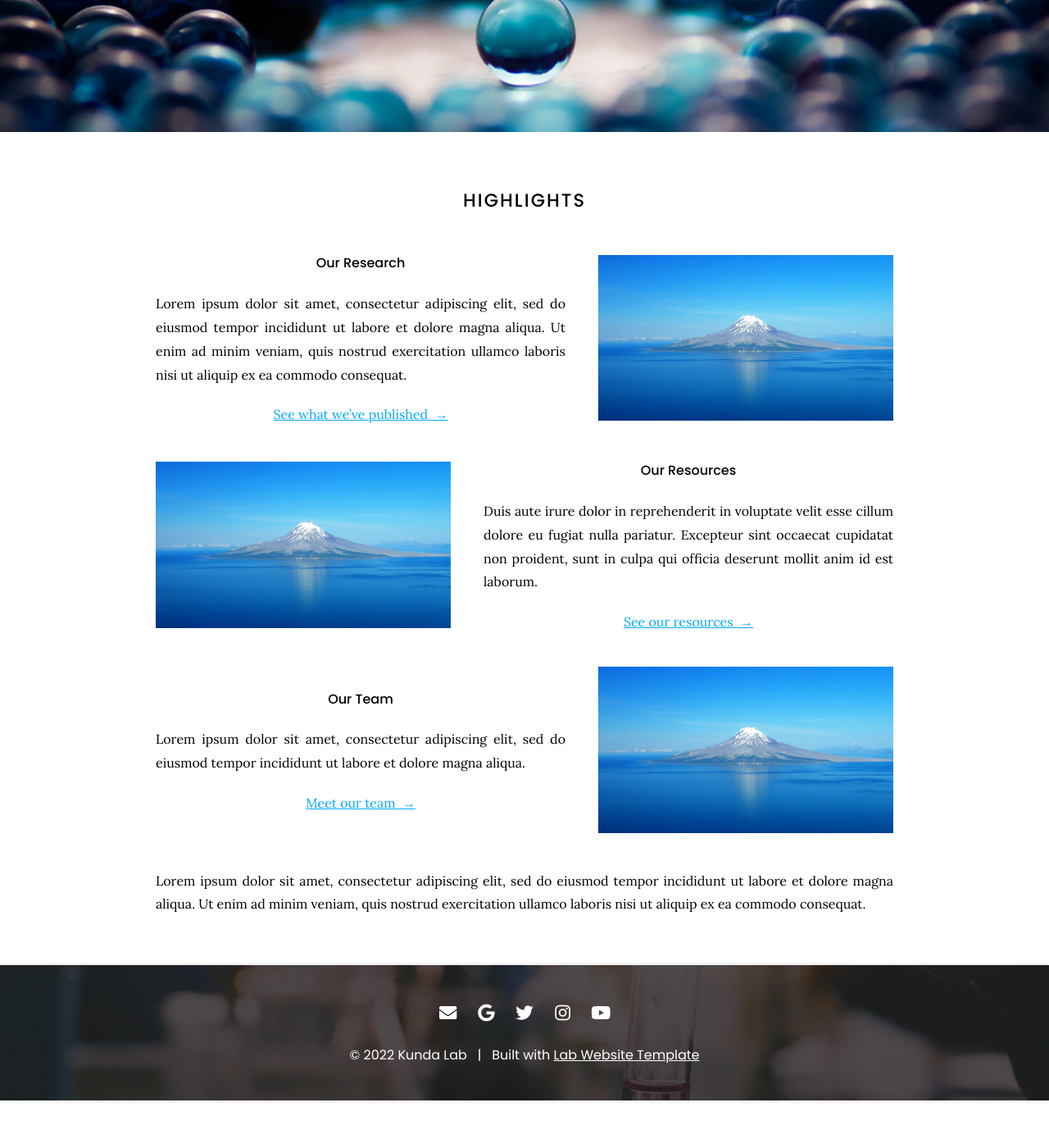
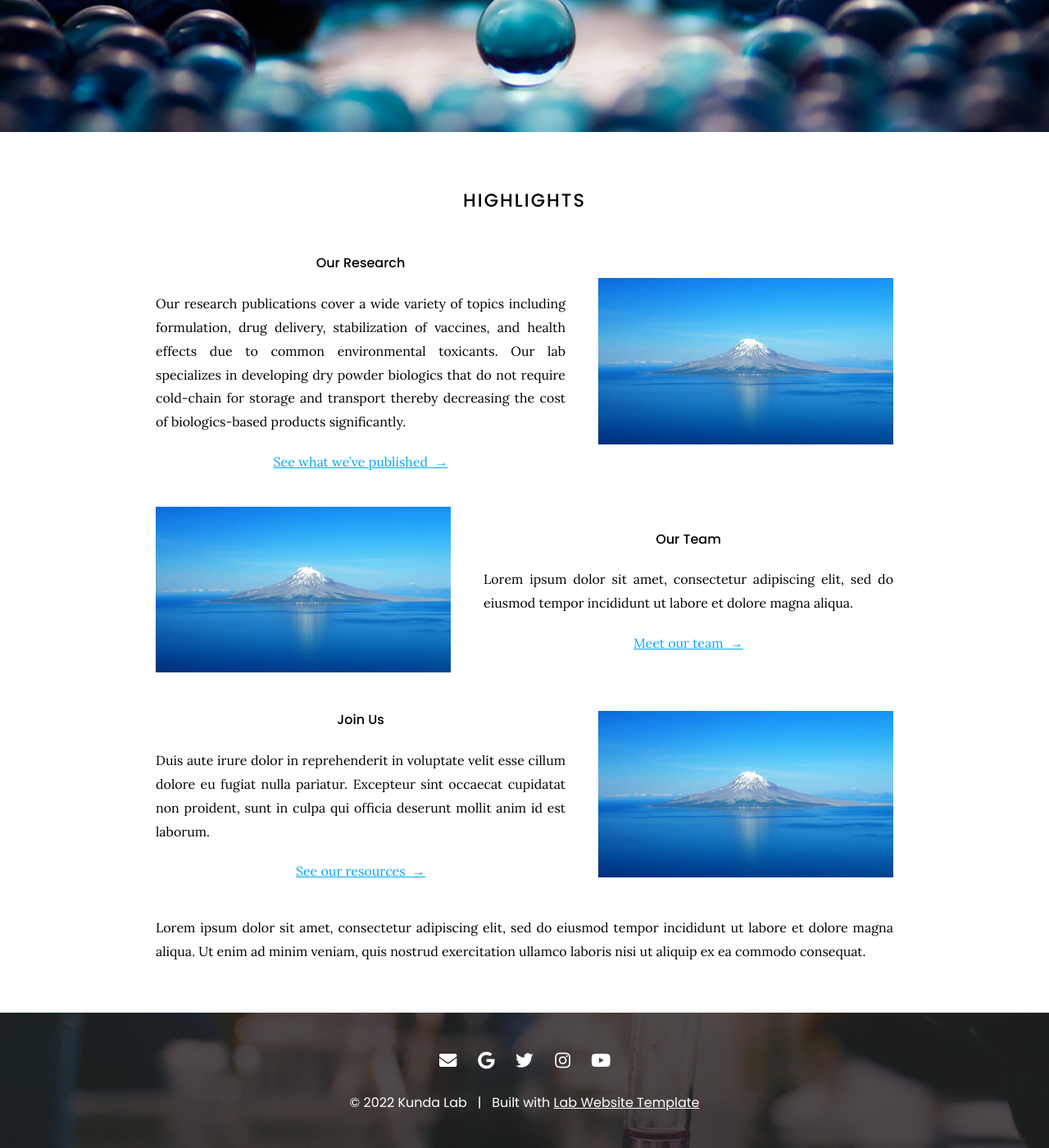
Before and after one commit to ardaram/kunda-lab, a Jekyll site: the page built from index.md, in a window 1280 px wide and 1400 px high, scrolled down 556 px. Shown: the whole window at 82% size. Built offline with Jekyll 4.4.1, drawn with Linux system fonts in a browser that asks for light colours; nearby versions of some CDN libraries; before the commit the page ends 1898 px from its top, so only the background shows below that.

Commit message:
Update index.md

```diff
--- a/index.md
+++ b/index.md
@@ -32,8 +32,7 @@ Our lab at St. John's University, within the department of Industrial Pharmacy,
 # Highlights
 
 {% capture text %}
-Lorem ipsum dolor sit amet, consectetur adipiscing elit, sed do eiusmod tempor incididunt ut labore et dolore magna aliqua.
-Ut enim ad minim veniam, quis nostrud exercitation ullamco laboris nisi ut aliquip ex ea commodo consequat.
+Our research publications cover a wide variety of topics including formulation, drug delivery, stabilization of vaccines, and health effects due to common environmental toxicants. Our lab specializes in developing dry powder biologics that do not require cold-chain for storage and transport thereby decreasing the cost of biologics-based products significantly.
 
 [See what we've published &nbsp;→](research)
 {:.center}
@@ -47,21 +46,7 @@ Ut enim ad minim veniam, quis nostrud exercitation ullamco laboris nisi ut aliqu
   text=text
 %}
 
-{% capture text %}
-Duis aute irure dolor in reprehenderit in voluptate velit esse cillum dolore eu fugiat nulla pariatur.
-Excepteur sint occaecat cupidatat non proident, sunt in culpa qui officia deserunt mollit anim id est laborum.
 
-[See our resources &nbsp;→](resources)
-{:.center}
-{% endcapture %}
-
-{%
-  include feature.html
-  image="images/photo.jpg"
-  link="resources"
-  headline="Our Resources"
-  text=text
-%}
 
 {% capture text %}
 Lorem ipsum dolor sit amet, consectetur adipiscing elit, sed do eiusmod tempor incididunt ut labore et dolore magna aliqua.
@@ -78,5 +63,22 @@ Lorem ipsum dolor sit amet, consectetur adipiscing elit, sed do eiusmod tempor i
   text=text
 %}
 
+{% capture text %}
+Duis aute irure dolor in reprehenderit in voluptate velit esse cillum dolore eu fugiat nulla pariatur.
+Excepteur sint occaecat cupidatat non proident, sunt in culpa qui officia deserunt mollit anim id est laborum.
+
+[See our resources &nbsp;→](resources)
+{:.center}
+{% endcapture %}
+
+{%
+  include feature.html
+  image="images/photo.jpg"
+  link="resources"
+  headline="Join Us"
+  text=text
+%}
+
+
 Lorem ipsum dolor sit amet, consectetur adipiscing elit, sed do eiusmod tempor incididunt ut labore et dolore magna aliqua.
 Ut enim ad minim veniam, quis nostrud exercitation ullamco laboris nisi ut aliquip ex ea commodo consequat.
```
